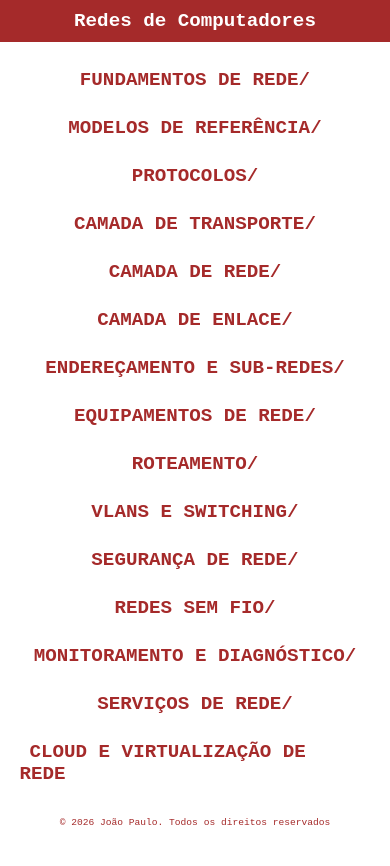
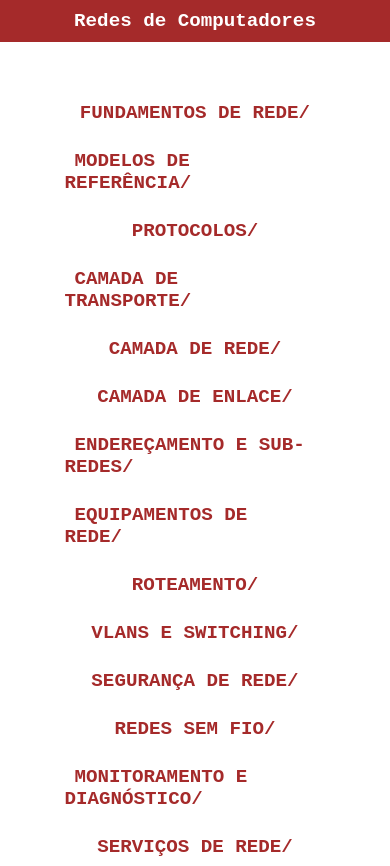
Before and after one commit to JPauloGitHub/meudicionarioderede, a plain HTML site: page index.html in a window 390 px wide. Shown: the top 866 px of the page. Before the commit the page ends 844 px from the top, so only its background shows below. Drawn offline with Linux system fonts and the light colour scheme.

Commit message:
Add files via upload

```diff
--- a/css/index.css
+++ b/css/index.css
@@ -4,13 +4,13 @@
     box-sizing: border-box;
 }
 
-/*@media screen and (max-width: 780px) {}*/
-
 html, body {
         font-family: 'Courier New', Courier, monospace;
         font-size: 1rem;
         background-color: #fff;
     }
+
+@media (max-width: 480px) {
 
     header {
         width: 100%;
@@ -27,8 +27,9 @@ header {
 
     main {
         width: 100%;
-    height: 90vh;
+        height: auto;
         background-color: #fff;
+        padding: 50px;
 
         display: flex;
         flex-direction: row;
@@ -75,3 +76,5 @@ footer {
         color: brown;
         font-size: 0.6rem;
     }
+
+}
```
Lines whose indentation alone changed are shown as unchanged.
